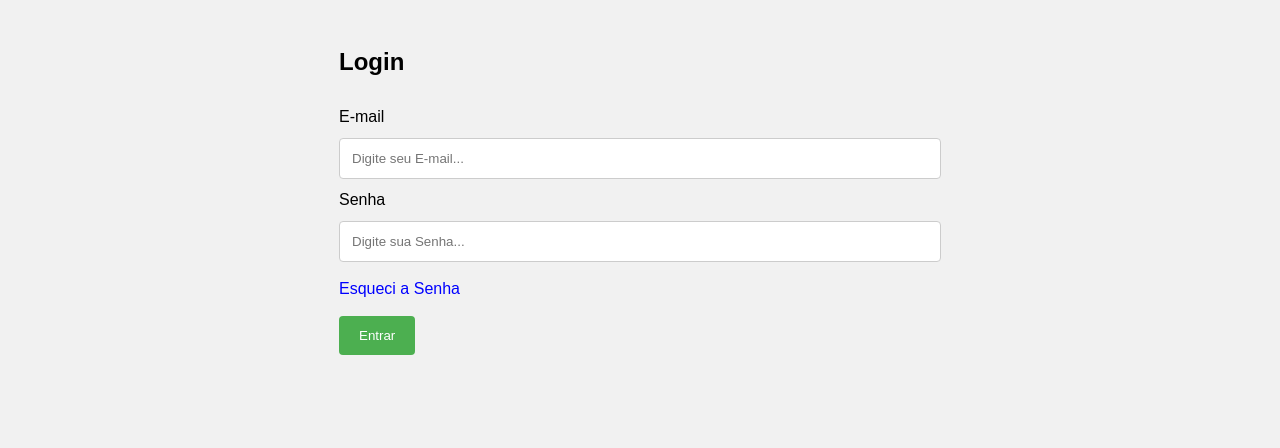
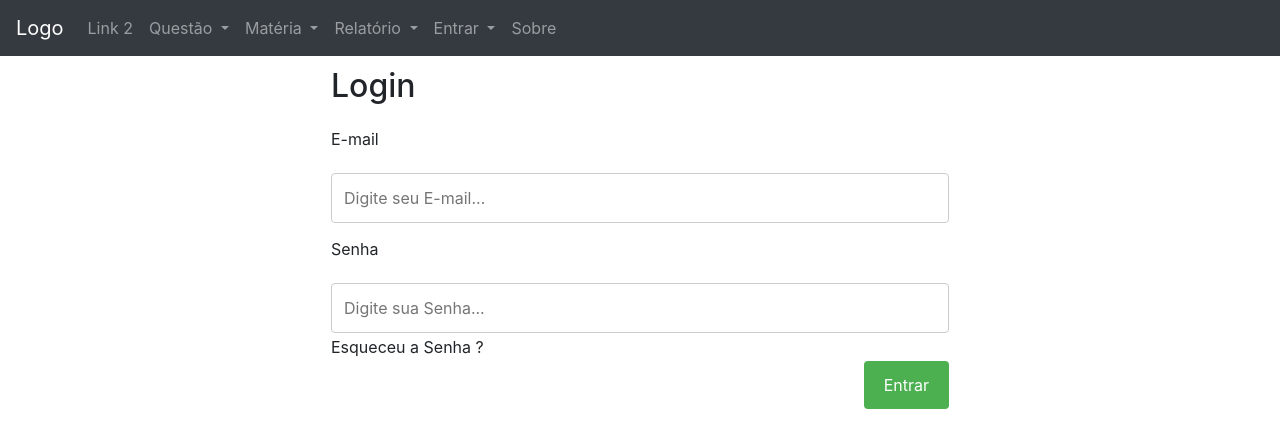
Before and after one commit to GustavoRovelo/Projeto, a website: page CloneGeradoQuestao/public_html/index.html in a window 1280 px wide. Drawn offline with nearby package versions, Linux system fonts and the light colour scheme.

Commit message:
Ajustes na tela de Login

```diff
--- a/CloneGeradoQuestao/public_html/Estilo/Login.css
+++ b/CloneGeradoQuestao/public_html/Estilo/Login.css
@@ -16,7 +16,6 @@
 
 body {
     font-family: Arial;
-    padding: 10px;
     background: white;
 }
 
--- a/CloneGeradoQuestao/public_html/index.html
+++ b/CloneGeradoQuestao/public_html/index.html
@@ -8,30 +8,98 @@
         <link rel="stylesheet" type="text/css" href="Estilo/Barra_Menus.css">
         <link rel="stylesheet" type="text/css" href="Estilo/Corpo_Responsivo.css">
         <script src="JavaScript/FLogin.js"></script>
+        <link rel="stylesheet" href="https://maxcdn.bootstrapcdn.com/bootstrap/4.0.0/css/bootstrap.min.css">
+        <script src="https://ajax.googleapis.com/ajax/libs/jquery/3.3.1/jquery.min.js"></script>
+        <script src="https://cdnjs.cloudflare.com/ajax/libs/popper.js/1.12.9/umd/popper.min.js"></script>
+        <script src="https://maxcdn.bootstrapcdn.com/bootstrap/4.0.0/js/bootstrap.min.js"></script>
     </head>
+    <body>
+        <nav class="navbar navbar-expand-sm bg-dark navbar-dark" >
+            <!-- Brand -->
+            <a class="navbar-brand" href="PaginaInicial.html">Logo</a>
 
-    <body>
-        <div class="row">
+            <!-- Links -->
+            <ul class="navbar-nav">
+                <li class="nav-item">
+                    <a class="nav-link" href="#">Link 2</a>
+                </li>
+
+                <!-- Dropdown -->
+                <li class="nav-item dropdown">
+                    <a class="nav-link dropdown-toggle" href="#" id="navbardrop" data-toggle="dropdown">
+                        Questão
+                    </a>
+                    <div class="dropdown-menu">
+                        <a class="dropdown-item" href="ConsultaQuestao.html">Consultar</a>
+                        <a class="dropdown-item" href="PaginaInicial.html">Adicionar</a>
+                        <a class="dropdown-item" href="#">Editar</a>
+                        <a class="dropdown-item" href="Gerar.html">Gerar</a>
+                    </div>
+                </li>
+
+                <li class="nav-item dropdown">
+                    <a class="nav-link dropdown-toggle" href="#" id="navbardrop" data-toggle="dropdown">
+                        Matéria
+                    </a>
+                    <div class="dropdown-menu">
+                        <a class="dropdown-item" href="#">Consultar</a>
+                        <a class="dropdown-item" href="AdicionarMateria.html">Cadastrar</a>
+                    </div>
+                </li>
+
+                <li class="nav-item dropdown">
+                    <a class="nav-link dropdown-toggle" href="#" id="navbardrop" data-toggle="dropdown">
+                        Relatório
+                    </a>
+                    <div class="dropdown-menu">
+                        <a class="dropdown-item" href="#">Unidade</a>
+                        <a class="dropdown-item" href="#">Alunos</a>
+                    </div>
+                </li>
+
+                <li class="nav-item dropdown">
+                    <a class="nav-link dropdown-toggle" href="#" id="navbardrop" data-toggle="dropdown">
+                        Entrar
+                    </a>
+                    <div class="dropdown-menu">
+                        <a class="dropdown-item" href="index.html">Entrar</a>
+                        <a class="dropdown-item" href="PaginaCadastro.html">Cadastre-se</a>
+                    </div>
+                </li>
+
+                <li class="nav-item">
+                    <a class="nav-link" href="#">Sobre</a>
+                </li>
+            </ul>
+        </nav>
+
         <div class="column side"></div>
 
         <div class="column middle">
-                <div class="row">
-                    <h2>Login</h2>
-                    <label>E-mail</label>
-                    <br>
-                    <input type="text" id="email" placeholder="Digite seu E-mail...">
-                    <br>
-                    <label>Senha</label>
-                    <br>
-                    <input type="password" id="pass" placeholder="Digite sua Senha...">
-                    <br>
-                    <br>
-                </div>
-
-                <div class="row">
+            <table style="width: 100%">
+                <thead>
+                    <tr>
+                        <th style="width: 70%"><h2>Login</h2></th>
+                    </tr>
+                </thead>
+                <tbody>
+                    <tr>
+                        <td><label>E-mail</label></td>
+                    </tr>
+                    <tr>
+                        <td><input type="text" id="email" placeholder="Digite seu E-mail..."></td>
+                    </tr>
+                    <tr>
+                        <td><label>Senha</label></td>
+                    </tr>
+                    <tr>
+                        <td><input type="password" id="pass" placeholder="Digite sua Senha..."></td>
+                    </tr>
+                    <tr>
+                        <td>
                             <form id="formEmail">
                                 <!-- Trigger/Open The Modal -->
-                        <a id="showModal" >Esqueci a Senha</a>
+                                <a id="showModal">Esqueceu a Senha ?</a>
                                 <!-- The Modal -->
                                 <div id="myModal" class="modal">
 
@@ -46,19 +114,15 @@
                                     </div>
                                 </div>
                             </form>
-                </div>
+                        </td>
+                    </tr>
+                    <tr>
+                        <td><input type="button" style="float: right" value="Entrar" onclick="validaDados()"></td>
+                    </tr>
+                </tbody>
+            </table>
 
-
-                <div class="row">
-                    <br>
-
-                    <input type="button" style="float: left" value="Entrar" onclick="validaDados()">
-                </div>
-            </div>
-
-            <div class="row">
             <div class="column side"></div>
-            </div>
         </div>
 
         <script>
```
Also changed, not shown: CloneGeradoQuestao/public_html/AdicionarMateria.html (+57 -42 lines). Lines whose indentation alone changed are shown as unchanged.
